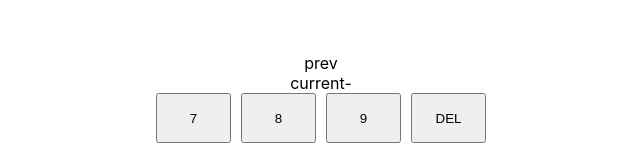
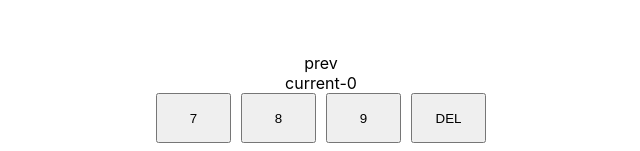
Before and after one commit to Nat-crit20/React-Calculator-App, a React (Create React App) app: page / in a window 1280 px wide. Shown: the part 182-333 px from the top of the page, without its empty margins (319-959 px from the left). Built offline with nearby package versions, Linux system fonts and the light colour scheme.

Commit message:
Updated number format

```diff
--- a/src/ButtonDisplay/ButtonDisplay.js
+++ b/src/ButtonDisplay/ButtonDisplay.js
@@ -19,7 +19,7 @@ export function ButtonDisplay(props) {
       <button onClick={props.change}>0</button>
       <button onClick={props.changeState}>/</button>
       <button onClick={props.changeState}>*</button>
-      <button onClick={props.delete} className="span-two blue-highlight">
+      <button onClick={props.reset} className="span-two blue-highlight">
         RESET
       </button>
       <button onClick={props.changeState} className="span-two red-highlight">
--- a/src/Display/Display.js
+++ b/src/Display/Display.js
@@ -1,9 +1,14 @@
 export function Display(props) {
+  let prev = props.prev;
+  let operation = props.operation;
+  let current = new Intl.NumberFormat({
+    notation: "standard",
+  }).format(props.current);
   return (
     <div className="display">
-      <div>prev {props.prev}</div>
-      <div>{props.operation}</div>
-      <div>current-{props.current}</div>
+      <div>prev {prev}</div>
+      <div>{operation}</div>
+      <div>current-{isNaN(current) ? 0 : current}</div>
     </div>
   );
 }
```
